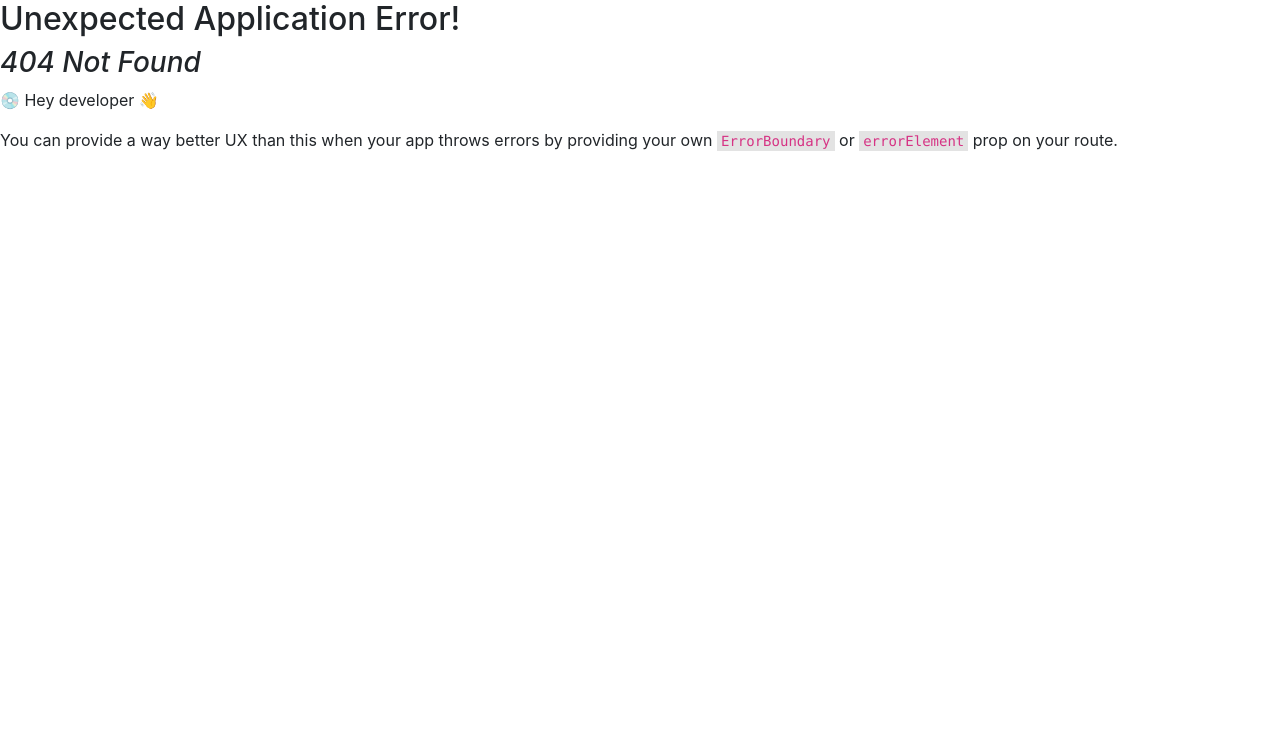
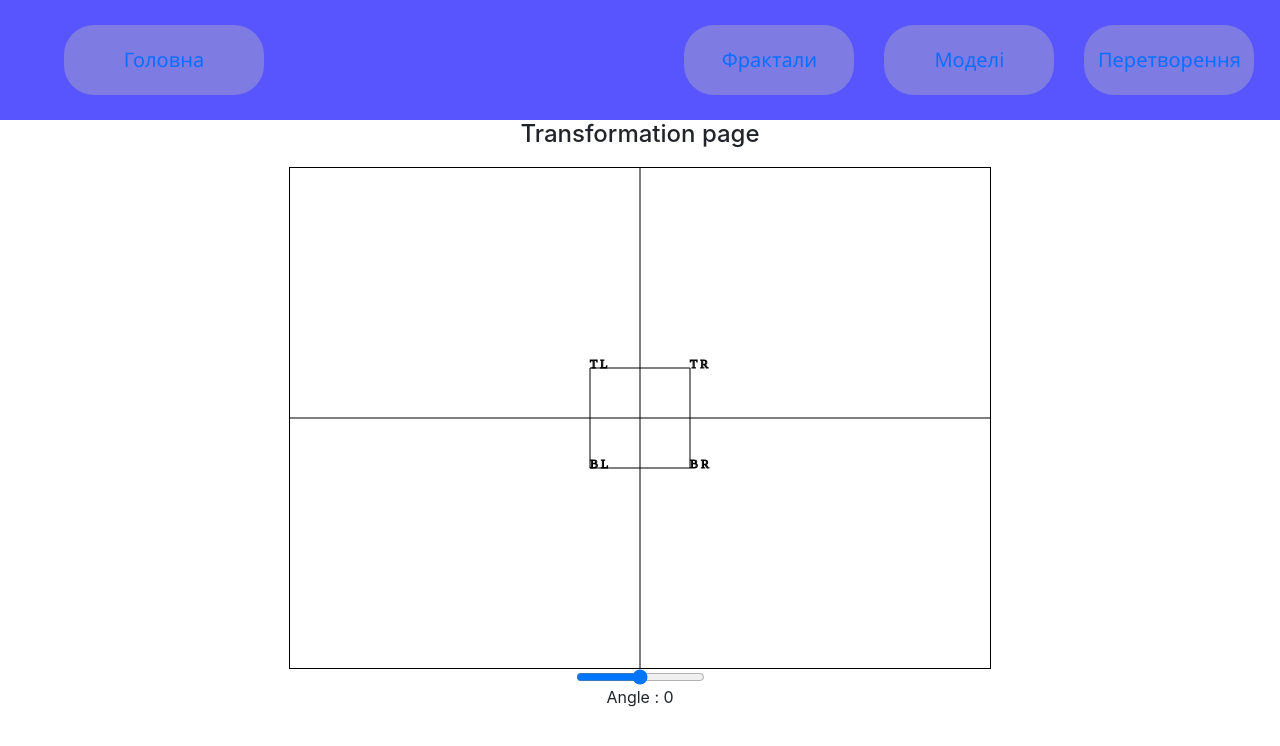
Before and after one commit to fesmjke/computer-graphics, a React (Create React App) app: page /transformation in a window 1280 px wide. Before the commit this address had no page. Shown: the top 746 px of the page. Built offline with nearby package versions, Linux system fonts and the light colour scheme.

Commit message:
added uncompleted transformation page

```diff
--- a/src/components/panel/panel.jsx
+++ b/src/components/panel/panel.jsx
@@ -10,7 +10,7 @@ const HeaderPanel = () => {
             <div className="panel-side">
                 <button className="cbutton"><Link to={`fractals`}  style={{ textDecoration: 'none' }}>Фрактали</Link></button>
                 <button className="cbutton"><Link to={`colors`}  style={{ textDecoration: 'none' }}>Моделі</Link></button>
-                <button className="cbutton">Перетворення</button>
+                <button className="cbutton"><Link to={`transformation`}  style={{ textDecoration: 'none' }}>Перетворення</Link></button>
             </div>
         </div>
     )
--- /dev/null
+++ b/src/components/transformation/square/operations.js
@@ -0,0 +1,66 @@
+import {matrix, multiply, add} from "mathjs";
+
+const toRads = (deg) => {
+    return (deg * Math.PI) / 180.0;
+}
+
+const toDeg = (rad) => {
+    return (rad * 180) / Math.PI;
+}
+
+const toMatrix = (points) => {
+    const result = [];
+
+    for (const key in points) {
+        if(key === 'center') {
+            continue;
+        }
+        if (Object.hasOwnProperty.call(points, key)) {
+            const temp = [];
+            const element = points[key];
+
+            temp.push(element.x, element.y);
+
+            result.push(temp);
+        }
+    }
+
+    return matrix(result);
+}
+
+const toPoints = (mat,center) => {
+    const points = {
+        tl : {x: mat.get([0,0]), y: mat.get([0,1])},
+        tr : {x: mat.get([1,0]), y: mat.get([1,1])},
+        br : {x: mat.get([2,0]), y: mat.get([2,1])},
+        bl : {x: mat.get([3,0]), y: mat.get([3,1])},
+        center : center
+    }
+
+    return points;
+}
+
+const transform = (origin, ml) => {
+    const center = origin.center;
+    const matrix = toMatrix(origin);
+
+    const n = multiply(matrix, ml);
+
+    return toPoints(n,center);
+}
+
+const move = (origin, ml) => {
+    const matrix = toMatrix(origin);
+    const n = add(matrix, ml);
+
+    return toPoints(n,origin.center);
+}
+
+export {
+    toMatrix,
+    toPoints,
+    transform,
+    toRads,
+    toDeg,
+    move
+}
--- /dev/null
+++ b/src/components/transformation/square/square.js
@@ -0,0 +1,37 @@
+const squareBuilder = (size, position) => {
+    const points = {
+        tl : {x: 0, y: 0}, // top left [0,0]
+        tr : {x: 0, y: 0}, // top right [0,0]
+        br : {x: 0, y: 0}, // bot right [0,0]
+        bl : {x: 0, y: 0},  // bot left [0,0]
+        center : position
+    }
+
+    points.tl = {
+        x : position.x - size / 2,
+        y : position.y - size / 2
+    }
+
+    points.tr = {
+        x : position.x + size / 2,
+        y : position.y - size / 2
+    }
+
+    points.br = {
+        x : position.x + size / 2,
+        y : position.y + size / 2
+    }
+
+    points.bl = {
+        x : position.x - size / 2,
+        y : position.y + size / 2
+    }
+
+    return points;
+}
+
+
+
+export {
+    squareBuilder
+};
--- /dev/null
+++ b/src/components/transformation/styles.css
@@ -0,0 +1,9 @@
+.transform-page{
+    display: flex;
+    position: relative;
+    top: 15%;
+    height: 70%;
+    width: 100%;
+    flex-direction: column;
+    align-items: center;
+}
--- /dev/null
+++ b/src/components/transformation/transformation.jsx
@@ -0,0 +1,113 @@
+import React,{useRef,useState,useEffect} from "react";
+import {squareBuilder} from "./square/square";
+import {transform,toRads, toDeg, move} from "./square/operations";
+import {matrix} from "mathjs";
+import "./styles.css";
+
+const WIDHT = 700;
+const HEIGHT = 500;
+
+const TransformationPage = () => {
+    const canvasRef = useRef(null);
+    const canvasCtxRef = useRef(null);
+    const [width, setWidth] = useState(WIDHT);
+    const [height, setHeight] = useState(HEIGHT);
+    const [center, setCenter] = useState({x : 0, y: 0});
+    const [side, setSide] = useState(100);
+    const [moving, setMoving] = useState(0);
+    const [angle, setAngle] = useState(toRads(0));
+    const [square, setSquare] = useState(squareBuilder(side, center));
+
+    useEffect(() => {
+        if (canvasRef.current) {
+          canvasCtxRef.current = canvasRef.current.getContext("2d");
+        }
+    });
+
+    const draw = (ctx,points) => {
+        ctx.beginPath();
+        ctx.font = "12px serif";
+        ctx.moveTo(points.tl.x,points.tl.y);
+
+        ctx.strokeText("T L",points.tl.x,points.tl.y);
+
+        ctx.lineTo(points.tr.x,points.tr.y);
+
+        ctx.strokeText("T R",points.tr.x,points.tr.y);
+
+        ctx.lineTo(points.br.x,points.br.y);
+
+        ctx.strokeText("B R",points.br.x,points.br.y);
+
+        ctx.lineTo(points.bl.x,points.bl.y);
+
+        ctx.strokeText("B L",points.bl.x,points.bl.y);
+
+        ctx.lineTo(points.tl.x,points.tl.y);
+
+        ctx.closePath();
+        ctx.stroke();
+    }
+
+    useEffect(() => {
+        // set up
+        const cntx = canvasCtxRef.current;
+
+        cntx.reset();
+
+        cntx.translate(width / 2,height / 2);
+
+        // horizontal center line
+        cntx.beginPath();
+        cntx.moveTo(-width, 0);
+        cntx.lineTo(width, 0);
+        cntx.stroke();
+
+        // // vertical center line
+        cntx.beginPath();
+        cntx.moveTo(0, height);
+        cntx.lineTo(0, -height);
+        cntx.stroke();
+
+        cntx.fillStyle = "pink";
+
+        console.log(square);
+
+        // draw
+        // draw(cntx,square);
+
+
+        const first = transform(square,matrix([[1,0],
+                                              [0,1]]));
+
+        const second = transform(first,matrix([[Math.cos(angle),-Math.sin(angle)],
+        [Math.sin(angle),Math.cos(angle)]]));
+
+        const result = move(second,matrix(
+            [[moving,0], // first num is horizontal moving (positive number moving right, negative - left)
+             [moving,0], // second num is vertical moving (positive number moving down?, negative - up)
+             [moving,0],
+             [moving,0]]
+        ));
+
+        draw(cntx,result);
+
+        // canvasCtxRef.current.fillRect(-side / 2 + width / 2, -side / 2 + height / 2, side, side);
+    },[side,angle])
+
+    const handleChangeAngle = (e) => {
+        setAngle(toRads(e.target.value));
+        setMoving(e.target.value);
+    }
+
+    return (
+        <div className="transform-page">
+            <h4>Transformation page</h4>
+            <canvas ref={canvasRef} width={width} height={height}/>
+            <input type="range" min={-360} max={360} value={toDeg(angle)} onChange={handleChangeAngle}></input>
+            {<p>Angle : {toDeg(angle).toFixed(0)}</p>}
+        </div>
+    )
+}
+
+export default TransformationPage;
```
Also changed, not shown: src/index.js (+7 -2 lines).
